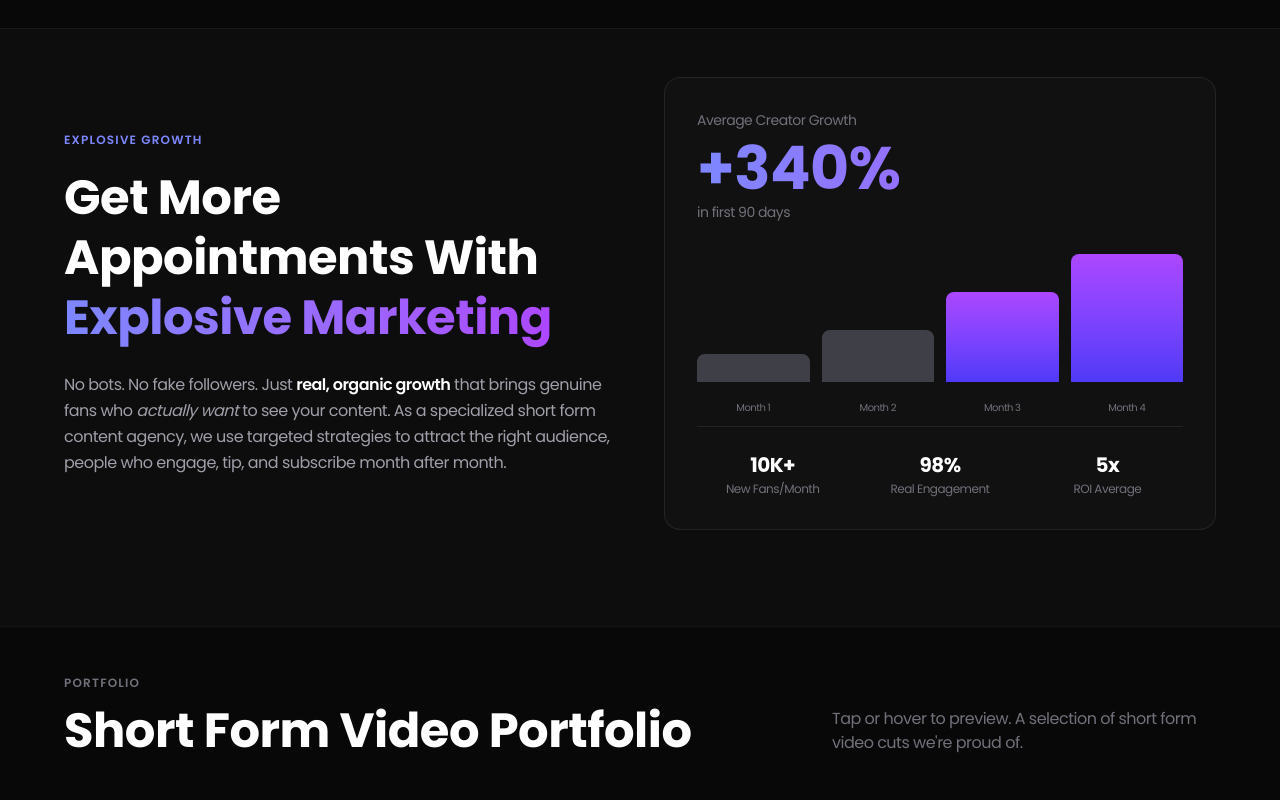
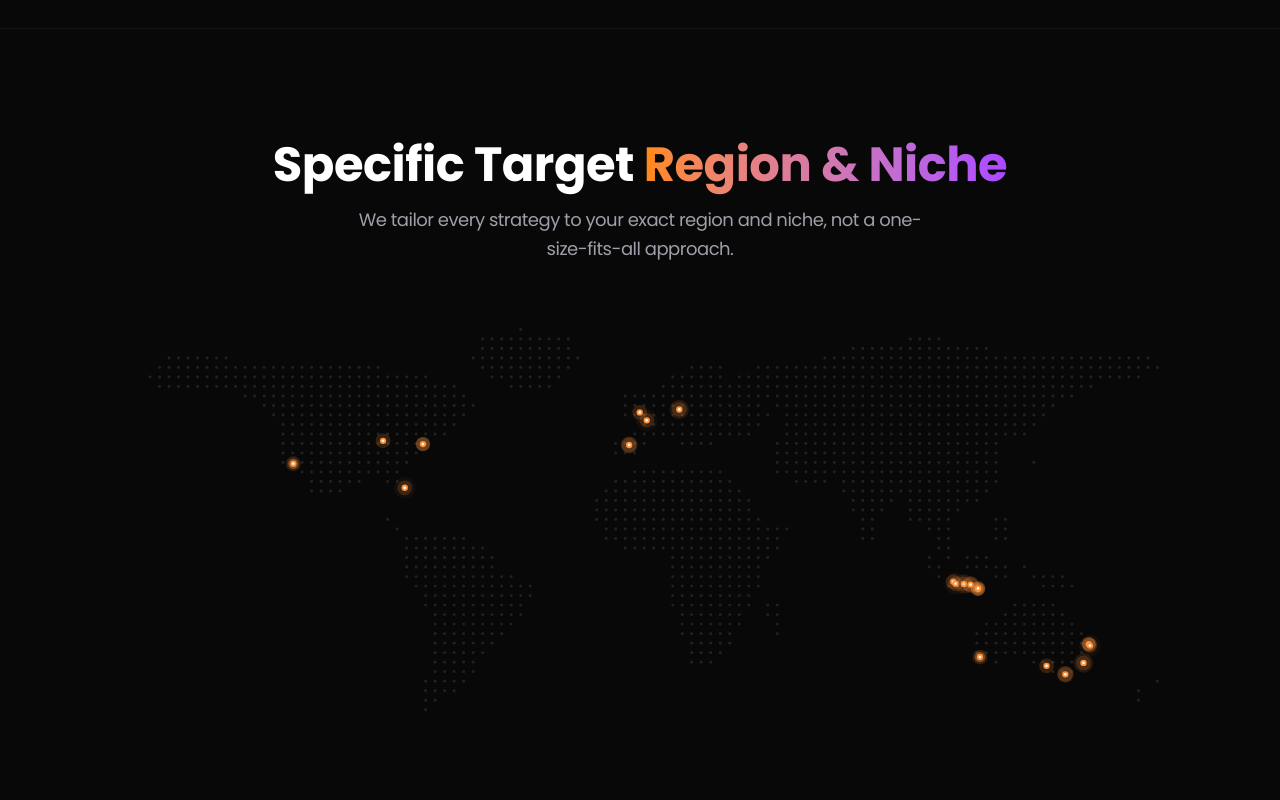
Before and after one commit to 0qs/seven-cuts-web, a Next.js app: page / in a window 1280 px wide. Shown: the part 2720-3520 px from the top of the page. Built offline with nearby package versions, Linux system fonts and the light colour scheme; grey boxes are pictures that could not be loaded.

Commit message:
Add client region/niche map section below About Us
Co-Authored-By: Claude Sonnet 5 <noreply@anthropic.com>
Claude-Session: https://claude.ai/code/session_01V8Lzvti92pXTKEGBfpfFsx

```diff
--- a/src/app/page.tsx
+++ b/src/app/page.tsx
@@ -1,6 +1,7 @@
 import Hero from "@/components/Hero";
 import FeaturedVideo from "@/components/FeaturedVideo";
 import Stats from "@/components/Stats";
+import ClientMap from "@/components/ClientMap";
 import WhyUs from "@/components/WhyUs";
 import Growth from "@/components/Growth";
 import Projects from "@/components/Projects";
@@ -15,6 +16,7 @@ export default function Home() {
       <FeaturedVideo />
       <Stats />
       <WhyUs />
+      <ClientMap />
       <Growth />
       <Projects />
       <Process />
--- /dev/null
+++ b/src/components/ClientMap.tsx
@@ -0,0 +1,260 @@
+"use client";
+
+import { motion } from "framer-motion";
+import { useMemo } from "react";
+
+/* ------------------------------------------------------------------ */
+/*  Equirectangular projection                                         */
+/* ------------------------------------------------------------------ */
+const LON_MIN = -180;
+const LON_MAX = 180;
+const LAT_MAX = 83;
+const LAT_MIN = -58;
+const W = 1000;
+const H = (W * (LAT_MAX - LAT_MIN)) / (LON_MAX - LON_MIN);
+
+function project(lon: number, lat: number) {
+  const x = ((lon - LON_MIN) / (LON_MAX - LON_MIN)) * W;
+  const y = ((LAT_MAX - lat) / (LAT_MAX - LAT_MIN)) * H;
+  return { x, y };
+}
+
+/* ------------------------------------------------------------------ */
+/*  Simplified continent outlines as [lon, lat] polygons.              */
+/*  Rendered as a dot-matrix (halftone) world map — recognisable       */
+/*  without any external map data or images.                           */
+/* ------------------------------------------------------------------ */
+const LAND: number[][][] = [
+  // North America
+  [
+    [-168, 65], [-160, 71], [-140, 70], [-125, 70], [-100, 68], [-80, 66],
+    [-60, 60], [-55, 52], [-65, 45], [-70, 42], [-75, 37], [-81, 31],
+    [-81, 25], [-90, 29], [-97, 26], [-105, 22], [-112, 24], [-114, 30],
+    [-124, 34], [-125, 40], [-124, 48], [-130, 54], [-140, 60], [-150, 60],
+    [-165, 60], [-168, 65],
+  ],
+  // Central America
+  [
+    [-92, 18], [-88, 15], [-84, 10], [-79, 8], [-77, 8], [-83, 12],
+    [-88, 17], [-92, 18],
+  ],
+  // Greenland
+  [
+    [-45, 60], [-30, 60], [-20, 70], [-25, 78], [-40, 80], [-55, 78],
+    [-58, 70], [-50, 62], [-45, 60],
+  ],
+  // South America
+  [
+    [-80, 8], [-70, 10], [-60, 10], [-50, 5], [-48, -2], [-40, -5],
+    [-35, -8], [-38, -15], [-48, -25], [-55, -35], [-58, -40], [-65, -45],
+    [-70, -50], [-73, -52], [-75, -45], [-72, -35], [-71, -25], [-70, -18],
+    [-75, -12], [-80, -5], [-81, 0], [-80, 8],
+  ],
+  // Africa
+  [
+    [-16, 15], [-16, 20], [-10, 28], [0, 32], [10, 34], [20, 32],
+    [30, 31], [33, 28], [43, 12], [51, 12], [48, 5], [42, -2],
+    [40, -10], [35, -18], [32, -26], [25, -34], [18, -35], [12, -18],
+    [9, -5], [8, 4], [-5, 5], [-12, 8], [-16, 15],
+  ],
+  // Madagascar
+  [
+    [43, -13], [50, -15], [50, -25], [45, -25], [43, -18], [43, -13],
+  ],
+  // Europe
+  [
+    [-10, 36], [-9, 43], [-2, 44], [0, 49], [-5, 50], [-2, 58],
+    [5, 60], [10, 64], [20, 70], [28, 70], [30, 60], [40, 58],
+    [45, 50], [40, 45], [28, 41], [20, 40], [15, 38], [10, 44],
+    [5, 43], [-2, 36], [-10, 36],
+  ],
+  // United Kingdom & Ireland
+  [
+    [-8, 50], [-2, 50], [0, 53], [-3, 58], [-8, 57], [-7, 53], [-8, 50],
+  ],
+  // Asia (main landmass, incl. Middle East, India, Siberia, China, Indochina)
+  [
+    [30, 60], [45, 55], [50, 45], [45, 40], [45, 30], [55, 26],
+    [60, 25], [66, 25], [66, 30], [72, 20], [76, 8], [80, 8],
+    [83, 20], [90, 22], [92, 15], [98, 10], [105, 1], [108, 15],
+    [110, 20], [120, 22], [122, 30], [122, 40], [130, 43], [135, 48],
+    [142, 54], [155, 60], [165, 62], [178, 66], [175, 72], [160, 72],
+    [140, 73], [120, 73], [100, 77], [80, 76], [60, 70], [45, 68],
+    [35, 66], [30, 60],
+  ],
+  // Japan
+  [
+    [130, 33], [136, 35], [141, 40], [142, 45], [140, 38], [135, 34],
+    [130, 31], [130, 33],
+  ],
+  // Sumatra
+  [
+    [95, 5], [100, 3], [106, -6], [102, -6], [96, 2], [95, 5],
+  ],
+  // Java
+  [
+    [105, -6], [114, -8], [114, -9], [105, -8], [105, -6],
+  ],
+  // Borneo
+  [
+    [109, 4], [118, 4], [119, -3], [110, -4], [108, 0], [109, 4],
+  ],
+  // Sulawesi
+  [
+    [119, 1], [125, 1], [125, -5], [120, -5], [119, 1],
+  ],
+  // New Guinea
+  [
+    [131, -1], [150, -6], [150, -9], [138, -9], [131, -4], [131, -1],
+  ],
+  // Philippines
+  [
+    [120, 18], [126, 18], [126, 6], [122, 6], [120, 10], [120, 18],
+  ],
+  // Australia
+  [
+    [114, -22], [122, -18], [130, -12], [137, -12], [142, -11], [146, -18],
+    [150, -22], [153, -28], [150, -37], [143, -39], [138, -35], [129, -32],
+    [120, -34], [115, -33], [113, -26], [114, -22],
+  ],
+  // Tasmania
+  [
+    [145, -41], [148, -41], [148, -43], [145, -43], [145, -41],
+  ],
+  // New Zealand — North Island
+  [
+    [173, -35], [178, -38], [177, -41], [174, -40], [173, -35],
+  ],
+  // New Zealand — South Island
+  [
+    [167, -44], [172, -42], [174, -46], [168, -47], [167, -44],
+  ],
+];
+
+function pointInPolygon(lon: number, lat: number, poly: number[][]) {
+  let inside = false;
+  for (let i = 0, j = poly.length - 1; i < poly.length; j = i++) {
+    const [xi, yi] = poly[i];
+    const [xj, yj] = poly[j];
+    const intersect =
+      yi > lat !== yj > lat &&
+      lon < ((xj - xi) * (lat - yi)) / (yj - yi) + xi;
+    if (intersect) inside = !inside;
+  }
+  return inside;
+}
+
+function isLand(lon: number, lat: number) {
+  for (const poly of LAND) {
+    if (pointInPolygon(lon, lat, poly)) return true;
+  }
+  return false;
+}
+
+/* ------------------------------------------------------------------ */
+/*  Client locations — real coordinates [lon, lat].                    */
+/*  20 dots total: Java 20%, Bali 10%, Europe 20%, US 20%, AUS 30%.    */
+/* ------------------------------------------------------------------ */
+const CLIENTS: [number, number][] = [
+  // Java, Indonesia (4 = 20%)
+  [106.8, -6.2], [107.6, -6.9], [110.4, -7.0], [112.7, -7.2],
+  // Bali (2 = 10%)
+  [115.2, -8.65], [115.26, -8.5],
+  // Europe (4 = 20%)
+  [-0.1, 51.5], [2.3, 48.8], [13.4, 52.5], [-3.7, 40.4],
+  // United States (4 = 20%)
+  [-74.0, 40.7], [-118.2, 34.0], [-87.6, 41.8], [-80.2, 25.8],
+  // Australia (6 = 30%)
+  [151.2, -33.9], [145.0, -37.8], [153.0, -27.5], [115.9, -31.9],
+  [138.6, -34.9], [153.4, -28.0],
+];
+
+export default function ClientMap() {
+  const landDots = useMemo(() => {
+    const dots: { x: number; y: number }[] = [];
+    const step = 9; // px between dots
+    for (let px = 0; px <= W; px += step) {
+      for (let py = 0; py <= H; py += step) {
+        const lon = (px / W) * (LON_MAX - LON_MIN) + LON_MIN;
+        const lat = LAT_MAX - (py / H) * (LAT_MAX - LAT_MIN);
+        if (isLand(lon, lat)) dots.push({ x: px, y: py });
+      }
+    }
+    return dots;
+  }, []);
+
+  const clientDots = useMemo(
+    () => CLIENTS.map(([lon, lat]) => project(lon, lat)),
+    []
+  );
+
+  return (
+    <section className="border-t border-white/5 bg-[#080808] overflow-hidden">
+      <div className="max-w-6xl mx-auto px-6 md:px-12 py-20 md:py-28 space-y-14">
+        <motion.div
+          initial={{ opacity: 0, y: 20 }}
+          whileInView={{ opacity: 1, y: 0 }}
+          viewport={{ once: true }}
+          transition={{ duration: 0.6 }}
+          className="text-center space-y-4"
+        >
+          <h2 className="text-4xl md:text-5xl font-bold text-white">
+            Specific Target{" "}
+            <span className="text-transparent bg-clip-text bg-gradient-to-r from-orange-400 to-purple-500">
+              Region &amp; Niche
+            </span>
+          </h2>
+          <p className="text-lg text-zinc-400 max-w-xl mx-auto leading-relaxed">
+            We tailor every strategy to your exact region and niche, not a one-size-fits-all approach.
+          </p>
+        </motion.div>
+
+        <motion.div
+          initial={{ opacity: 0, scale: 0.98 }}
+          whileInView={{ opacity: 1, scale: 1 }}
+          viewport={{ once: true, margin: "-60px" }}
+          transition={{ duration: 0.8, ease: "easeOut" }}
+        >
+          <svg
+            viewBox={`0 0 ${W} ${H}`}
+            className="w-full h-auto"
+            role="img"
+            aria-label="World map showing the locations of our clients"
+          >
+            {/* Land dots (halftone continents) */}
+            <g fill="#ffffff" opacity={0.1}>
+              {landDots.map((d, i) => (
+                <circle key={i} cx={d.x} cy={d.y} r={1.4} />
+              ))}
+            </g>
+
+            {/* Client locations */}
+            {clientDots.map((d, i) => (
+              <g key={`c-${i}`}>
+                {/* soft static glow */}
+                <circle cx={d.x} cy={d.y} r={7} fill="#fb923c" opacity={0.18} />
+                {/* animated pulse ring */}
+                <motion.circle
+                  cx={d.x}
+                  cy={d.y}
+                  fill="#fb923c"
+                  initial={{ r: 3, opacity: 0.5 }}
+                  animate={{ r: [3, 11], opacity: [0.5, 0] }}
+                  transition={{
+                    duration: 2.4,
+                    repeat: Infinity,
+                    ease: "easeOut",
+                    delay: (i % 6) * 0.35,
+                  }}
+                />
+                {/* core dot */}
+                <circle cx={d.x} cy={d.y} r={3} fill="#fb923c" />
+                <circle cx={d.x} cy={d.y} r={1.3} fill="#fff7ed" />
+              </g>
+            ))}
+          </svg>
+        </motion.div>
+      </div>
+    </section>
+  );
+}
```
